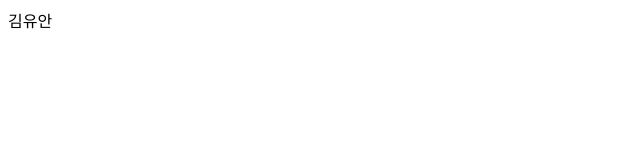
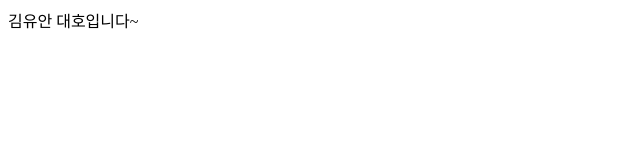
Before and after one commit to innasz/teamtest, a plain HTML site: page index.html in a window 1280 px wide. Shown: the whole page, without its empty margins (0-640 px from the left). Drawn offline with Linux system fonts and the light colour scheme.

Commit message:
first my

```diff
--- a/index.html
+++ b/index.html
@@ -8,5 +8,6 @@
   </head>
   <body>
     김유안
+    대호입니다~
 </body>
 </html>
```
